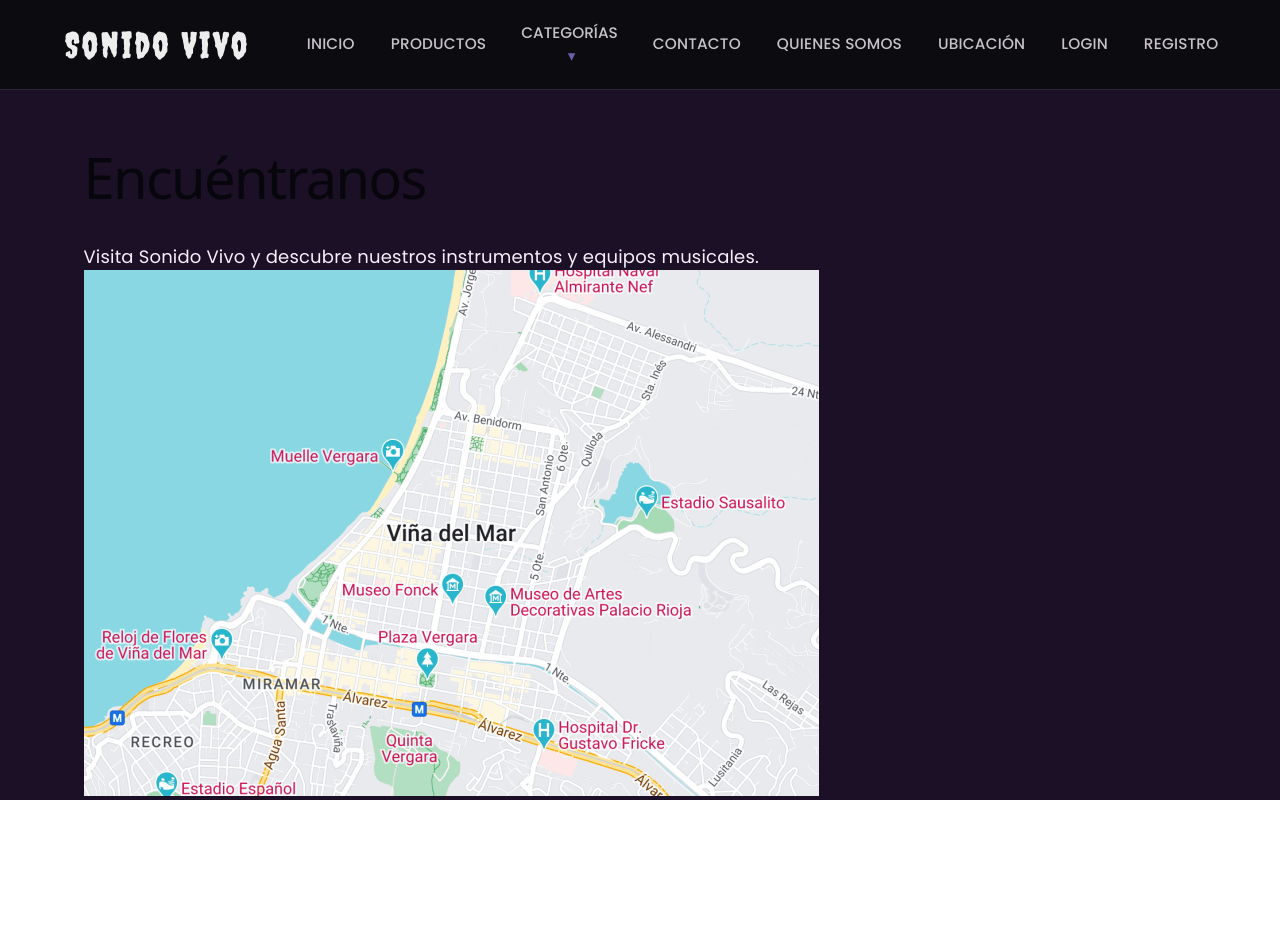
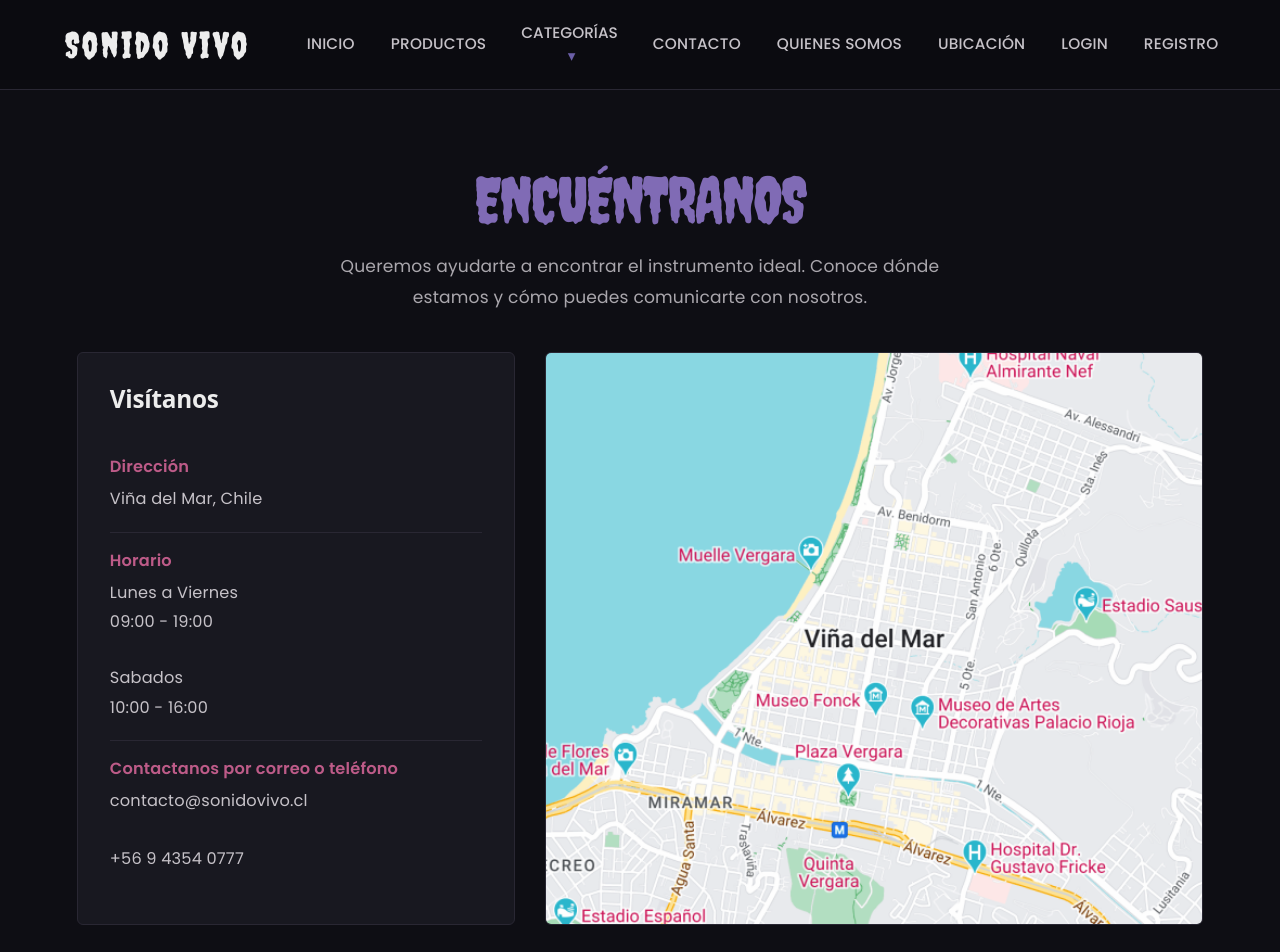
Before and after one commit to Cata-8/TiendaSonidoReact, a React (Vite) app: page /ubicacion in a window 1280 px wide. Shown: the top 952 px of the page. Before the commit the page ends 800 px from the top, so only its background shows below. Built offline with nearby package versions, Linux system fonts and the light colour scheme.

Commit message:
se agregaron css de ambas paginas y se modificaron estas mismas
Se creo QuienesSomos.css y Ubicacion.css para controlar el diseño de sus respectivas paginas. Ubicacion modifico su distribucion de componentes y QuienesSomos.tsx se actualizo con los css y se mejoró su distribucion

```diff
--- /dev/null
+++ b/src/css/QuienesSomos.css
@@ -0,0 +1,156 @@
+
+/* PÁGINA NOSOTROS */
+.quienes-somos {
+  min-height: 100vh;
+  width: 100%;
+  padding: 65px 6%;
+  box-sizing: border-box;
+  background-color: #0e0e14;
+  color: #ededed;
+  font-family: 'Poppins', sans-serif;
+}
+
+/* CONTENIDO PRINCIPAL */
+.nosotros-contenido {
+  max-width: 1250px;
+  margin: 0 auto;
+  display: grid;
+  grid-template-columns: 0.8fr 1.2fr;
+  align-items: center;
+  gap: 65px;
+}
+
+/* IMAGEN */
+.nosotros-imagen {
+  display: flex;
+  justify-content: center;
+  align-items: center;
+}
+
+.nosotros-imagen img {
+  display: block;
+  width: 100%;
+  max-width: 390px;
+  height: 460px;
+  object-fit: cover;
+  border-radius: 8px;
+  border: 1px solid #40334e;
+  box-shadow: 0 12px 35px rgba(0, 0, 0, 0.4);
+}
+
+/* TEXTO */
+.nosotros-texto {
+  min-width: 0;
+}
+
+.nosotros-etiqueta {
+  display: block;
+  margin-bottom: 12px;
+  color: #bd5b88;
+  font-size: 0.8rem;
+  font-weight: 600;
+  letter-spacing: 3px;
+}
+
+.nosotros-texto h1 {
+  margin: 0 0 25px;
+  color: #ededed;
+  font-family: 'Creepster', cursive;
+  font-size: clamp(2.5rem, 5vw, 4rem);
+  font-weight: 400;
+}
+
+.nosotros-texto h1 span {
+  color: #806bb5;
+}
+
+.nosotros-texto > p {
+  margin: 0 0 18px;
+  color: #c6c2c8;
+  font-size: 0.95rem;
+  line-height: 1.9;
+}
+
+/* TARJETAS: PASIÓN, CALIDAD Y COMUNIDAD */
+.nosotros-datos {
+  display: grid;
+  grid-template-columns: repeat(3, minmax(0, 1fr));
+  gap: 14px;
+  margin-top: 32px;
+}
+
+.nosotros-datos > div {
+  min-width: 0;
+  padding: 20px 15px;
+  background: #181820;
+  border: 1px solid #292733;
+  border-radius: 7px;
+  transition: transform 0.25s ease, border-color 0.25s ease;
+}
+
+.nosotros-datos > div:hover {
+  transform: translateY(-4px);
+  border-color: #6b5fa7;
+}
+
+.nosotros-datos h2 {
+  margin: 0 0 12px;
+  color: #bd5b88;
+  font-size: 1.05rem;
+  font-weight: 600;
+}
+
+.nosotros-datos p {
+  margin: 0;
+  color: #c6c2c8;
+  font-size: 0.82rem;
+  line-height: 1.7;
+}
+
+/* ADAPTACIÓN A TABLETS */
+@media (max-width: 1000px) {
+  .quienes-somos {
+    padding: 45px 5%;
+  }
+
+  .nosotros-contenido {
+    grid-template-columns: 1fr;
+    gap: 35px;
+  }
+
+  .nosotros-imagen img {
+    max-width: 420px;
+    height: 360px;
+  }
+
+  .nosotros-texto {
+    text-align: center;
+  }
+
+  .nosotros-datos {
+    text-align: left;
+  }
+}
+
+/* ADAPTACIÓN A CELULARES */
+@media (max-width: 550px) {
+  .quienes-somos {
+    padding: 35px 18px;
+  }
+
+  .nosotros-imagen img {
+    height: 300px;
+  }
+
+  .nosotros-datos {
+    grid-template-columns: 1fr;
+  }
+
+  .nosotros-datos > div {
+    padding: 20px;
+  }
+
+  .nosotros-texto h1 {
+    font-size: 2.7rem;
+  }
+}
--- /dev/null
+++ b/src/css/Ubicacion.css
@@ -0,0 +1,174 @@
+
+/* PÁGINA UBICACIÓN */
+.pagina-ubicacion {
+  min-height: 100vh;
+  padding: 60px 6%;
+  background: #0e0e14;
+  color: #ededed;
+  font-family: 'Poppins', sans-serif;
+  box-sizing: border-box;
+}
+
+.pagina-ubicacion * {
+  box-sizing: border-box;
+}
+
+.ubicacion-contenedor {
+  max-width: 1200px;
+  margin: 0 auto;
+}
+
+/* ENCABEZADO */
+.ubicacion-encabezado {
+  text-align: center;
+  margin-bottom: 40px;
+}
+
+.ubicacion-etiqueta {
+  color: #bd5b88;
+  font-size: 0.8rem;
+  font-weight: 600;
+  letter-spacing: 3px;
+}
+
+.ubicacion-encabezado h1 {
+  margin: 12px 0;
+  color: #ededed;
+  font-family: 'Creepster', cursive;
+  font-size: clamp(2.5rem, 5vw, 4rem);
+  font-weight: 400;
+}
+
+.ubicacion-encabezado h1 span {
+  color: #806bb5;
+}
+
+.ubicacion-encabezado p {
+  max-width: 650px;
+  margin: 0 auto;
+  color: #aaa7ad;
+  font-size: 0.95rem;
+  line-height: 1.8;
+}
+
+/* DISTRIBUCIÓN PRINCIPAL */
+.ubicacion-contenido {
+  display: grid;
+  grid-template-columns: 0.8fr 1.2fr;
+  gap: 30px;
+  align-items: stretch;
+}
+
+/* TARJETA DE INFORMACIÓN */
+.ubicacion-informacion {
+  padding: 32px;
+  background: #181820;
+  border: 1px solid #292733;
+  border-radius: 6px;
+}
+
+.ubicacion-informacion h2 {
+  margin: 0 0 25px;
+  color: #ededed;
+  font-size: 1.35rem;
+  font-weight: 600;
+}
+
+.ubicacion-dato {
+  padding: 18px 0;
+  border-bottom: 1px solid #292733;
+}
+
+.ubicacion-dato:last-child {
+  border-bottom: none;
+}
+
+.ubicacion-dato h3 {
+  margin: 0 0 8px;
+  color: #bd5b88;
+  font-size: 0.9rem;
+  font-weight: 600;
+}
+
+.ubicacion-dato p {
+  margin: 0;
+  color: #c6c2c8;
+  font-size: 0.9rem;
+  line-height: 1.8;
+}
+
+.ubicacion-dato a {
+  color: #b9a8e8;
+  text-decoration: none;
+  overflow-wrap: anywhere;
+}
+
+.ubicacion-dato a:hover {
+  color: #bd5b88;
+}
+
+/* MAPA */
+.ubicacion-mapa {
+  min-height: 400px;
+  overflow: hidden;
+  background: #181820;
+  border: 1px solid #292733;
+  border-radius: 6px;
+}
+
+.ubicacion-mapa img {
+  display: block;
+  width: 100%;
+  height: 100%;
+  min-height: 400px;
+  object-fit: cover;
+}
+
+/* MENSAJE INFERIOR */
+.ubicacion-mensaje {
+  margin-top: 30px;
+  padding: 24px;
+  text-align: center;
+  background: #181820;
+  border: 1px solid #292733;
+  border-left: 3px solid #6b5fa7;
+  border-radius: 5px;
+}
+
+.ubicacion-mensaje p {
+  margin: 0;
+  color: #c6c2c8;
+  font-size: 0.9rem;
+  line-height: 1.8;
+}
+
+/* RESPONSIVE */
+@media (max-width: 800px) {
+  .pagina-ubicacion {
+    padding: 40px 5%;
+  }
+
+  .ubicacion-contenido {
+    grid-template-columns: 1fr;
+  }
+
+  .ubicacion-mapa,
+  .ubicacion-mapa iframe {
+    min-height: 350px;
+  }
+}
+
+@media (max-width: 500px) {
+  .pagina-ubicacion {
+    padding: 35px 18px;
+  }
+
+  .ubicacion-informacion {
+    padding: 23px;
+  }
+
+  .ubicacion-mapa,
+  .ubicacion-mapa iframe {
+    min-height: 300px;
+  }
+}
--- a/src/paginas/QuienesSomos.tsx
+++ b/src/paginas/QuienesSomos.tsx
@@ -1,46 +1,62 @@
-function QuienesSomos(){
 
-    return(
-        <div className="pagina-nosotros">
-            <div className="nosotros-contenido">
+import "../css/QuienesSomos.css";
 
+function QuienesSomos() {
+  return (
+    <main className="quienes-somos">
+      <section className="nosotros-contenido">
         <div className="nosotros-imagen">
-                    <img src="/img/Hambo.jpg" alt="Sonido Vivo" />
+          <img
+            src="/img/Hambo.jpg"
+            alt="Sonido Vivo, nuestra identidad musical"
+          />
         </div>
 
-                <div>
-                    <h1>¿Quiénes somos?</h1><br />
+        <div className="nosotros-texto">
+
+          <h1>
+            ¿Quiénes <span>somos?</span>
+          </h1>
 
           <p>
-                        En Sonido Vivo somos una tienda dedicada a quienes
-                        viven la música a su manera. Ofrecemos instrumentos,
-                        equipos y accesorios para acompañarte en cada nota.
+            En Sonido Vivo somos una tienda dedicada a quienes viven
+            la música a su manera. Ofrecemos instrumentos, equipos y
+            accesorios para acompañarte en cada nota.
           </p>
+
           <p>
-                        Creemos que la música no tiene una sola forma de
-                        sentirse. Por eso buscamos crear un espacio donde
-                        cada persona pueda encontrar su propio sonido.
+            Creemos que la música no tiene una sola forma de sentirse.
+            Por eso buscamos crear un espacio donde cada persona pueda
+            encontrar su propio sonido, explorar su creatividad y
+            disfrutar de la experiencia musical.
           </p>
 
           <div className="nosotros-datos">
             <div>
               <h2>Pasión</h2>
-                            <p>Amamos la música y todo lo que la rodea.</p>
+              <p>
+                Amamos la música y todo lo que la rodea.
+              </p>
             </div>
+
             <div>
               <h2>Calidad</h2>
-                            <p>Elegimos productos pensados para músicos.</p>
+              <p>
+                Elegimos productos pensados para músicos.
+              </p>
             </div>
+
             <div>
               <h2>Comunidad</h2>
-                            <p>Queremos acompañarte en tu camino musical.</p>
+              <p>
+                Queremos acompañarte en tu camino musical.
+              </p>
             </div>
           </div>
         </div>
-
-            </div>
-        </div>
-    )
+      </section>
+    </main>
+  );
 }
 
 export default QuienesSomos;
--- a/src/paginas/Ubicacion.tsx
+++ b/src/paginas/Ubicacion.tsx
@@ -1,23 +1,67 @@
+
+import "../css/Ubicacion.css";
+
 function Ubicacion() {
+  return (
+    <main className="pagina-ubicacion">
+      <div className="ubicacion-contenedor">
+        <header className="ubicacion-encabezado">
 
-    return (
-        <div className="container mt-5 mb-5">
 
-            <h1>Encuéntranos</h1>
+          <h1> <span>ENCUÉNTRANOS</span></h1>
 
-            <p>
-                Visita Sonido Vivo y descubre nuestros instrumentos
-                y equipos musicales.
-            </p>
+          <p>
+            Queremos ayudarte a encontrar el instrumento ideal.
+            Conoce dónde estamos y cómo puedes comunicarte con nosotros.
+          </p>
+        </header>
 
+        <section className="ubicacion-contenido">
+          <div className="ubicacion-informacion">
+            <h2>Visítanos</h2>
+
+            <div className="ubicacion-dato">
+              <h3>Dirección</h3>
+              <p>
+                Viña del Mar, Chile
+              </p>
+            </div>
+
+            <div className="ubicacion-dato">
+              <h3>Horario</h3>
+              <p>Lunes a Viernes<br/>
+                    09:00 - 19:00</p><br/>
+                    <p>Sabados<br/>
+                    10:00 - 16:00</p>
+            </div>
+
+            <div className="ubicacion-dato">
+              <h3>Contactanos por correo o teléfono</h3>
+              <p>
+                  contacto@sonidovivo.cl
+                <br/> <br/>
+                  +56 9 4354 0777
+              </p>
+            </div>
+          </div>
+
+          <div className="ubicacion-mapa">
             <img
-                src="/img/mapa_vina.jpg"
-                alt="Mapa de ubicación de Sonido Vivo"
-                className="img-fluid mapa-ubicacion"
+              src="/img/mapa_vina.jpg"
+              alt="Imagen de nuestra tienda"
             />
+          </div>
+        </section>
 
-        </div>
-    );
+        <section className="ubicacion-mensaje">
+          <p>
+            ¿Tienes dudas antes de visitarnos? Escríbenos desde
+            nuestra sección de contacto y estaremos encantados de ayudarte.
+          </p>
+        </section>
+      </div>
+    </main>
+  );
 }
 
 export default Ubicacion;
```
Lines whose indentation alone changed are shown as unchanged.
